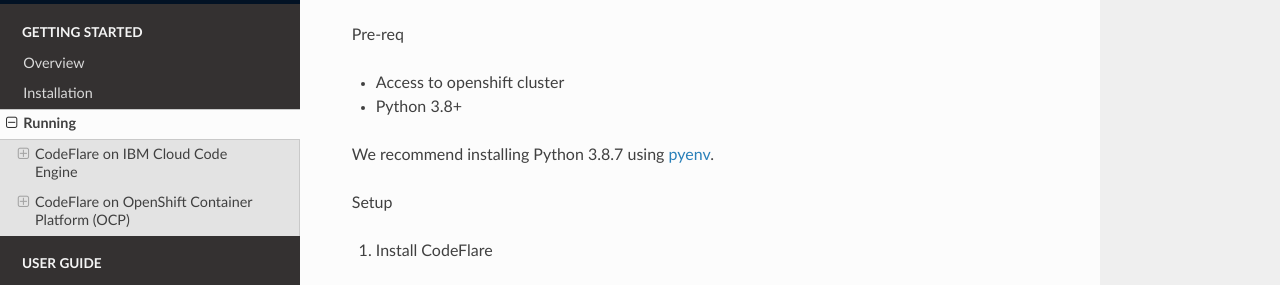
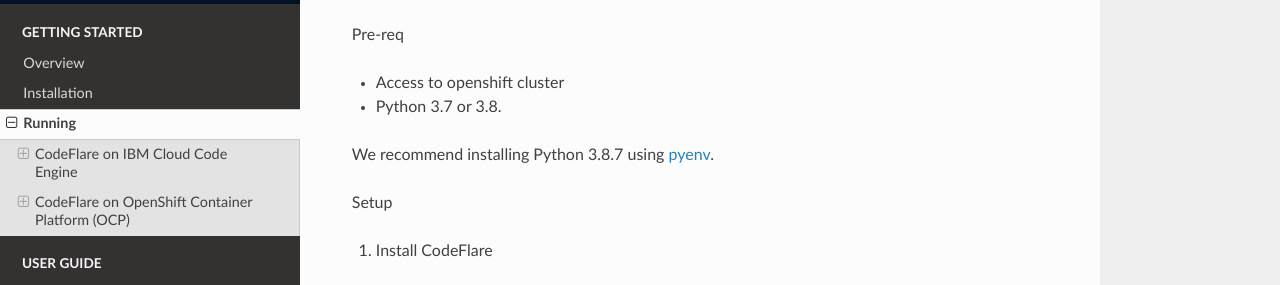
Before and after one commit to project-codeflare/codeflare, a Sphinx documentation site: the page built from docs/source/getting_started/starting.md, in a window 1280 px wide and 900 px high, scrolled down 2808 px. Shown: the part 161-446 px from the top of the window. Built offline with Sphinx 7.4.7 and the Read the Docs theme 2.0.0, drawn with Linux system fonts in a browser that asks for light colours.

Commit message:
Updated Python version support documentation.

```diff
--- a/docs/source/getting_started/starting.md
+++ b/docs/source/getting_started/starting.md
@@ -135,7 +135,7 @@
 
 Pre-req
 - Access to openshift cluster
-- Python 3.8+
+- Python 3.7 or 3.8.
 
 We recommend installing Python 3.8.7 using
 [pyenv](https://github.com/pyenv/pyenv).
```
Also changed, not shown: README.md (+2 -2 lines).
